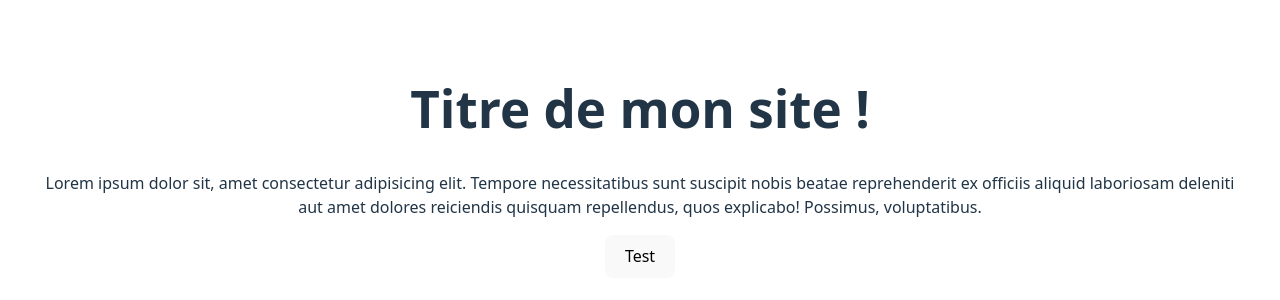
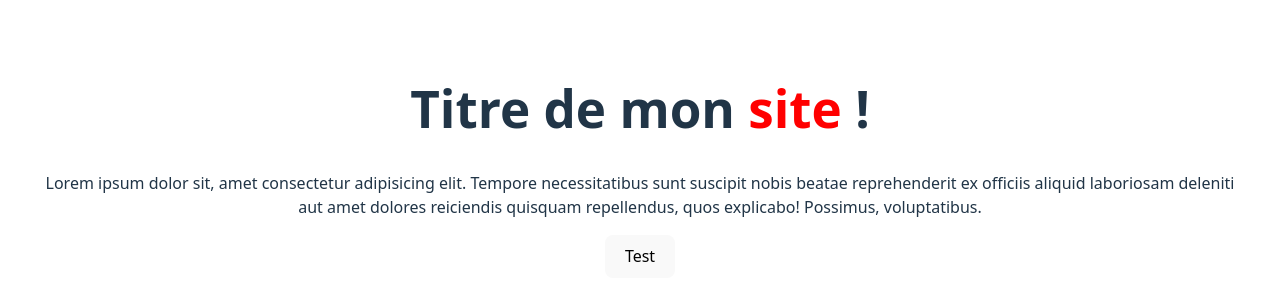
Before and after one commit to LucasRoberto99/git-workshop, a React (Vite) app: page / in a window 1280 px wide. Shown: the part 238-538 px from the top of the page. Built offline with nearby package versions, Linux system fonts and the light colour scheme.

Commit message:
added red span to header

```diff
--- a/src/components/Header.jsx
+++ b/src/components/Header.jsx
@@ -1,7 +1,9 @@
 const Header = () => {
   return (
     <div>
-      <h1>Titre de mon site !</h1>
+      <h1>
+        Titre de mon <span style={{ color: "red" }}>site</span> !
+      </h1>
     </div>
   );
 };
```
